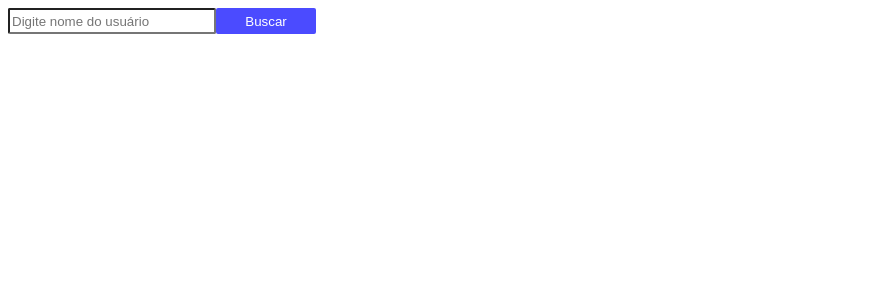
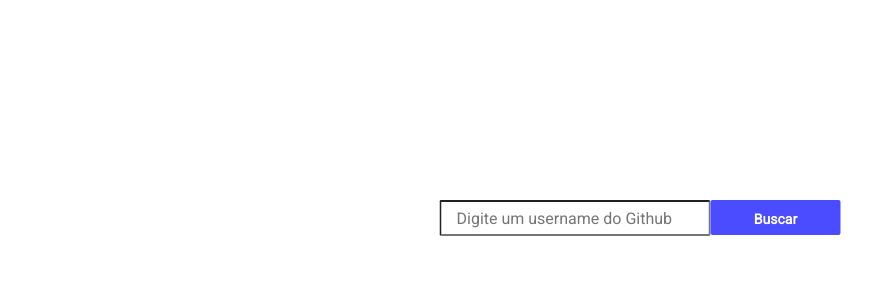
Before and after one commit to diegooppitz/github-api, a Vue app: page / in a window 1280 px wide. Shown: the top 300 px of the page, without its empty margins (0-896 px from the left). Built offline with nearby package versions, Linux system fonts and the light colour scheme.

Commit message:
Update styles

```diff
--- a/public/index.html
+++ b/public/index.html
@@ -1,10 +1,13 @@
 <!DOCTYPE html>
-<html lang="en">
+<html lang="pt-br">
 <head>
     <meta charset="UTF-8">
     <meta name="viewport" content="width=device-width, initial-scale=1.0">
-    <title>Document</title>
-    <link rel="stylesheet" href="">
+    <title>Api Github</title>
+
+    <!-- Roboto Font -->
+    <link href="https://fonts.googleapis.com/css?family=Roboto&display=swap" rel="stylesheet">
+
     <script src="https://unpkg.com/vue"></script>
     <script src="https://cdn.jsdelivr.net/npm/axios/dist/axios.min.js"></script>
 </head>
@@ -18,3 +21,11 @@
     </script>
 </body>
 </html>
+
+<style>
+    * {
+        font-family: 'Roboto';
+        list-style: none;
+        text-decoration: none;
+    }
+</style>
--- a/src/assets/sass/_main.scss
+++ /dev/null
@@ -1,25 +0,0 @@
-@import url(search.scss);
-
-* {
-  list-style: none;
-}
-
-body {
-  text-align: center;
-}
-
-ul {
-  padding-left: 0;
-}
-
-#app {
-  position: absolute;
-  transform: translate(-50%, 0);
-  left: 50%;
-  top: 25%;
-}
-
-img {
-  width: 300px;
-  height: 300px;
-}
--- a/src/assets/sass/search.scss
+++ /dev/null
@@ -1,19 +0,0 @@
-input,
-.searchButton {
-  display: inline-block;
-  border-radius: 2px;
-}
-
-input {
-  width: 200px;
-  height: 20px;
-}
-
-.searchButton {
-  width: 100px;
-  height: 26px;
-  border: none;
-  background-color: blue;
-  color: #ffffff;
-  opacity: 0.7;
-}
--- a/src/components/Api.vue
+++ b/src/components/Api.vue
@@ -1,50 +1,63 @@
 <template>
   <div class="api">
     <input
-      placeholder="Digite nome do usuário"
+      placeholder="Digite um username do Github"
       type="text"
       v-model="userName"
     />
     <button class="searchButton" @click="getRepos()">Buscar</button>
 
     <template v-if="verif">
-      <ul>
-        <li>
-          <h2>Login {{ login }}</h2>
-        </li>
-        <li>
-          <p>Id {{ id }}</p>
-        </li>
-        <li>
-          <img :src="avatar" alt />
-        </li>
-      </ul>
+      <div class="user">
+        <div>
+          Username:
+          <h3>
+            <a target="_blank" :href="`https://github.com/${userName}`">
+              {{ login }}
+            </a>
+          </h3>
+          Id:
+          <h4>{{ id }}</h4>
+        </div>
+        <img :src="avatar" />
+      </div>
     </template>
 
-    <button v-if="verif && !starredRepos" @click="favoritesRepos()">
+    <button
+      class="reposButton"
+      v-if="verif && !starredRepos"
+      @click="favoritesRepos()"
+    >
       Ver repositórios favoritos
     </button>
-    <button v-if="verif && starredRepos" @click="getRepos()">
+    <button
+      class="reposButton"
+      v-if="verif && starredRepos"
+      @click="getRepos()"
+    >
       Ver repositórios públicos
     </button>
 
-    <div v-if="!starredRepos && verif">
-      <h2>Repositórios públicos</h2>
+    <div class="repos" v-if="!starredRepos && verif">
+      <h3 class="reposTitle">Repositórios públicos:</h3>
       <template class="currency" v-for="repos in reposRequestV.data">
         <div :key="repos.name">
-          <a :href="`https://github.com/${userName + '/' + repos.name}`">
-            <h3>{{ repos.name }}</h3>
+          <a
+            target="_blank"
+            :href="`https://github.com/${userName + '/' + repos.name}`"
+          >
+            <h4>{{ repos.name }}</h4>
           </a>
         </div>
       </template>
     </div>
 
-    <div v-if="starredRepos">
-      <h2>Repositórios favoritos</h2>
+    <div class="repos" v-if="starredRepos">
+      <h3 class="reposTitle">Repositórios favoritos:</h3>
       <template v-for="starred in starredRequestV.data">
         <div :key="starred.name">
           <a :href="`https://github.com/${userName + '/' + starred.name}`">
-            <h3>{{ starred.name }}</h3>
+            <h4>{{ starred.name }}</h4>
           </a>
         </div>
       </template>
@@ -56,9 +69,6 @@
 import axios from "axios";
 export default {
   name: "Api",
-  props: {
-    msg: String
-  },
   data() {
     return {
       info: "",
@@ -111,5 +121,93 @@ export default {
 
 <!-- Add "scoped" attribute to limit CSS to this component only -->
 <style scoped lang="scss">
-@import url(../assets/sass/_main.scss);
+// Geral
+.api {
+  position: absolute;
+  text-align: center;
+  transform: translate(-50%, 0);
+  left: 50%;
+  top: 25%;
+}
+
+// Search
+
+input {
+  width: 250px;
+  height: 30px;
+  font-size: 16px;
+  padding-left: 15px;
+}
+
+input:focus {
+  outline: none;
+}
+// User
+.user h3,
+h4 {
+  display: inline-block;
+}
+
+.user h3 {
+  margin-right: 35px;
+}
+
+img {
+  width: 300px;
+  height: 300px;
+}
+
+// Repos
+.reposTitle {
+  margin: 40px 0 20px 0;
+}
+
+.repos a {
+  margin: 0;
+}
+
+.repos h4 {
+  margin: 10px 0;
+  font-size: 18px;
+}
+
+// Buttons
+input,
+.searchButton {
+  display: inline-block;
+  border-radius: 2px;
+}
+
+.searchButton,
+.reposButton {
+  font-weight: 900;
+  border: none;
+  background-color: blue;
+  color: #ffffff;
+  opacity: 0.7;
+  cursor: pointer;
+
+  &:hover {
+    opacity: 0.5;
+  }
+}
+
+.searchButton {
+  width: 130px;
+  height: 35px;
+  font-size: 14px;
+  padding-top: 3px;
+
+  @media (max-width: 768px) {
+    margin-top: 20px;
+    width: 200px;
+  }
+}
+
+.reposButton {
+  margin-top: 25px;
+  font-size: 16px;
+  width: 250px;
+  height: 45px;
+}
 </style>
```
